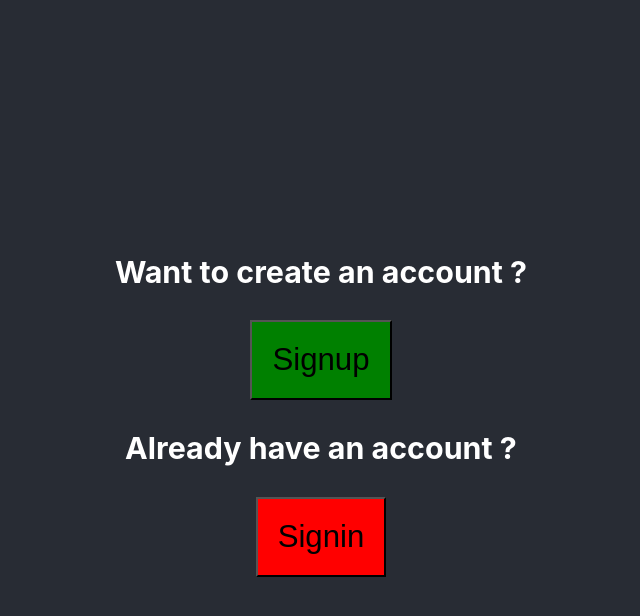
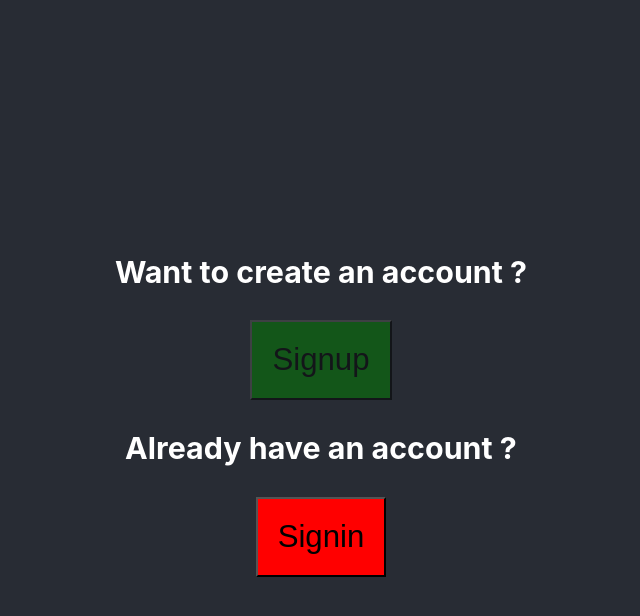
Before and after one commit to Ahmed-Silat/login-page-react-firebase-, a React (Create React App) app: page / in a window 1280 px wide. In both pictures the pointer is over the button "Signup". Shown: the top 616 px of the page, without its empty margins (319-959 px from the left). Built offline with nearby package versions, Linux system fonts and the light colour scheme.

Commit message:
main file

```diff
--- a/src/components/customBtn.css
+++ b/src/components/customBtn.css
@@ -3,3 +3,11 @@
     font-size: larger;
     font-weight: 400;
 }
+
+.custom-button:hover {
+    opacity: 0.5;
+}
+
+button:hover {
+    cursor: pointer;
+}
```
